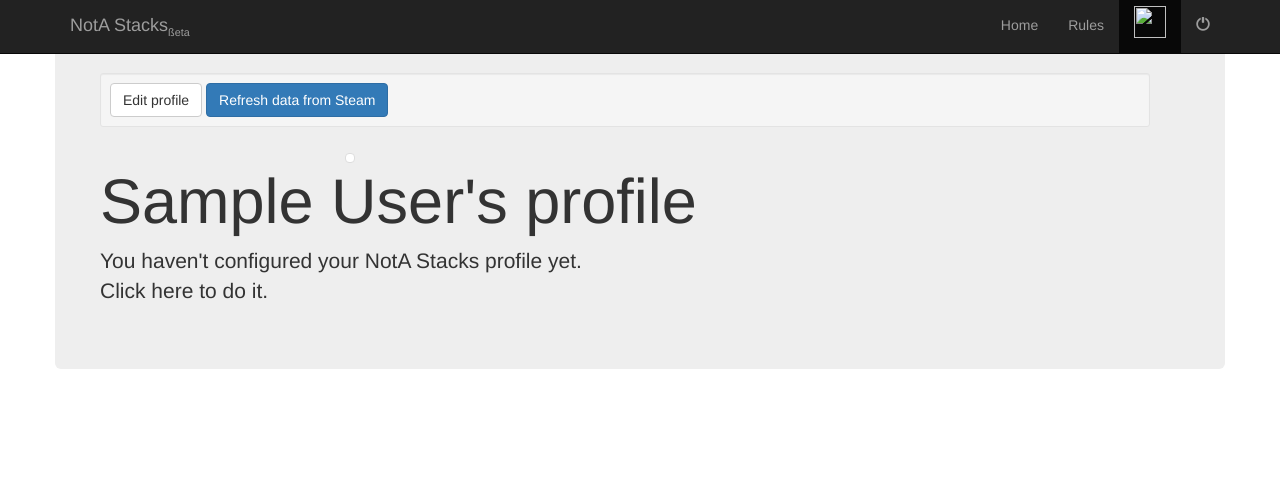
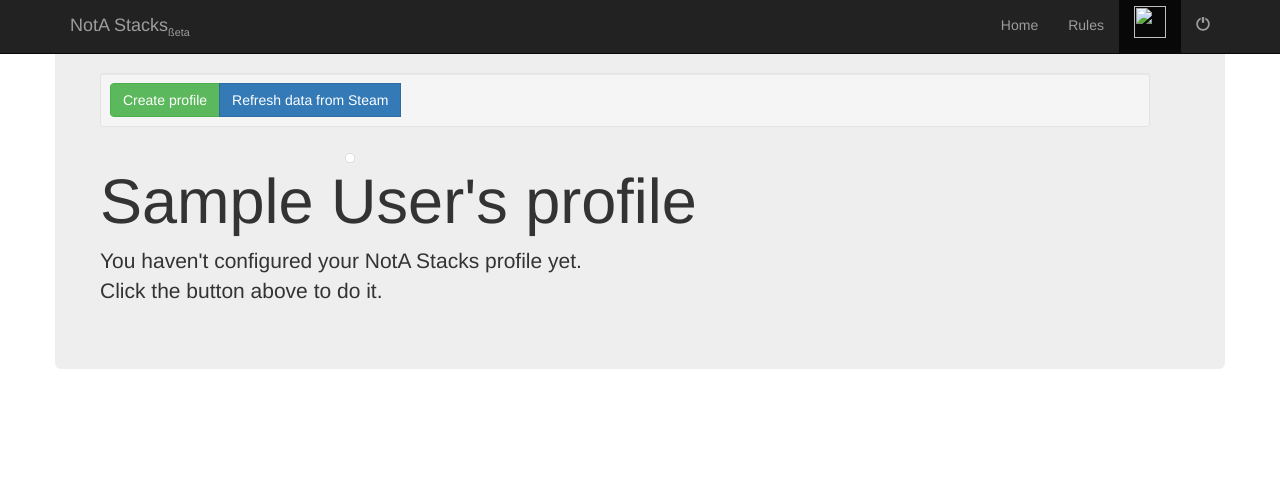
Before and after one commit to MeLlamoPablo/NotaStacks, a PHP site: page /profile.php in a window 1280 px wide. Shown: the top 498 px of the page. Run offline with PHP 8.4, Linux system fonts and the light colour scheme; the visitor is signed in with stand-in values (Sample User, id 1); some libraries are stand-ins or nearby versions.

Commit message:
Today's progress

```diff
--- a/classes.php
+++ b/classes.php
@@ -347,6 +347,7 @@
 	private $content;
 	private $modalButtons;
 	private $callButton;
+	private $formAttributes;
 	static $autoCallModals = array();
 
 	/**
@@ -357,14 +358,16 @@
 	 * @param string $content The modal's content. Can use HTML
 	 * @param string $modalButtons The code for the modal buttons (i.e: discard and save). If empty or null, will generate a generic Close button.
 	 * @param array $callbutton An array with two elements: $callbutton['content'] and $callbutton['attributes']. The content will be placed inside the button and the attributes will be place inside the <button> tag. The attributes are optional, the content isn't. The entire parameter is optional, but the modal will need to be set in "autocall" to be displayed.
+	 * @param string $formAttributes If the modal itself is a form that must be sumbitted, a string containing the attributes for the <form> tag (i.e: "action="send.php" method="post"). If it isn't set, no form will be created.
 	 */
-	public function __construct($id, $title, $content, $modalButtons = NULL, $callButton = NULL){
+	public function __construct($id, $title, $content, $modalButtons = NULL, $callButton = NULL, $formAttributes = NULL){
 		$this->id = $id;
 		$this->title = $title;
 		$this->content = $content;
 		$this->modalButtons = ($modalButtons === NULL) ? '<button type="button" class="btn btn-default" data-dismiss="modal">Close</button>' : $modalButtons;
 		//If the callButton is set and has at least its content, set the property to the given object, otherwise, set it to NULL
 		$this->callButton = ($callButton === NULL) ? NULL : ((isset($callButton['content'])) ? $callButton : NULL);
+		$this->formAttributes = $formAttributes;
 	}
 
 	/**
@@ -373,6 +376,8 @@
 	 * Two or more modals can be set to autoCall. If that happens, the seond modal will appear after the first is closed, the third will do it after the second is closed, etc.
 	 *
 	 * @param boolean $autoCall If is set to TRUE, generates also a script for the modal to be shown instantly, without needing a button to be pressed.
+	 *
+	 * @return string The modal's HTML code
 	 */
 	public function getModal($autoCall = FALSE){
 		//If there are two autoCall modals, this will determine if there was a previous modal auto called.
@@ -383,6 +388,7 @@
 		return '<div class="modal fade" id="'.$this->id.'" tabindex="-1" role="dialog">
 				<div class="modal-dialog" role="document">
 					<div class="modal-content">
+					'.(!is_null($this->formAttributes) ? '<form '.$this->formAttributes.'>' : '').'
 						<div class="modal-header">
 							<button type="button" class="close" data-dismiss="modal" aria-label="Close"><span aria-hidden="true">&times;</span></button>
 							<h4 class="modal-title">'.$this->title.'</h4>
@@ -391,9 +397,10 @@
 						<div class="modal-footer">
 							'.$this->modalButtons.'
 						</div>
-					</div><!-- /.modal-content -->
-				</div><!-- /.modal-dialog -->
-			</div><!-- /.modal -->'.
+					'.(!is_null($this->formAttributes) ? '</form>' : '').'
+					</div>'.// /.modal-content
+				'</div>'.// /.modal-dialog
+			'</div>'.// /.modal
 
 			($autoCall ? '<script type="text/javascript">
 				$( document ).ready(function(){
--- a/config.php
+++ b/config.php
@@ -29,4 +29,8 @@
 
 ';
 
+//Adjectives file
+//Adjectives are unlocked by players depending on the number of commends and are displayed right before the player's position. For example: "Awesome Midlaner". The more commends the player has, the better the unlocked adjectives are.
+$GLOBAL_CONFIG['adjectives'] = json_decode(file_get_contents('resources/adjectives.json'), TRUE);
+
 ?>
--- a/profile.php
+++ b/profile.php
@@ -35,6 +35,11 @@
 $userProfile = (isset($_GET['id'])) ? new User('db', $_GET['id']) : $loggedUser;
 $hasSetProfile = FALSE;
 
+//If the user has created/edited his profile
+if(isset($_POST['editProfileSubmit'])){
+	die(print_r($_POST));
+}
+
 //If the user has refreshed his data
 if(isset($_GET['refresh']) AND $loggedUser !== NULL) $alert = ($loggedUser->refresh()) ? '<div class="alert alert-success" role="alert">Your information has been refreshed successfully.<button type="button" class="close" data-dismiss="alert" aria-label="Close"><span aria-hidden="true">&times;</span></button></div>' : NULL;
 ?>
@@ -66,10 +71,32 @@
 		'<div class="jumbotron" style="margin-top: -15px">';
 			if(isset($alert)) echo $alert;
 			if($loggedUser !== NULL){
-				echo '<div class="row well well-sm container">';
+				echo '<div class="row well well-sm container btn-group">';
 				if($loggedUser->id === $userProfile->id){
-					echo '<button id="editProfileButton" class="btn btn-default">Edit profile</button>
-					<button '.(($loggedUser->timeSinceLastRefresh() > $GLOBAL_CONFIG['refreshWaitTime']) ? 'onclick="window.location.replace(\'profile.php?refresh\')" ' : '').'id="refreshButton" class="btn btn-primary'.(($loggedUser->timeSinceLastRefresh() < $GLOBAL_CONFIG['refreshWaitTime']) ? ' disabled' : '' ).'" data-show="tooltip" data-placement="bottom" title="Doing this will download your new avatar and name from Steam to the server. For performance reasons, you can only do this every 24 hours.">Refresh data from Steam</button>';
+					echo '<button data-toggle="modal" data-target="#editProfileModal" id="editProfileButton" class="btn '.($hasSetProfile ? 'btn-default">Edit profile</button>' : 'btn-success">Create profile</button>').
+					'<button '.(($loggedUser->timeSinceLastRefresh() > $GLOBAL_CONFIG['refreshWaitTime']) ? 'onclick="window.location.replace(\'profile.php?refresh\')" ' : '').'id="refreshButton" class="btn btn-primary'.(($loggedUser->timeSinceLastRefresh() < $GLOBAL_CONFIG['refreshWaitTime']) ? ' disabled' : '' ).'" data-show="tooltip" data-placement="bottom" title="Doing this will download your new avatar and name from Steam to the server. For performance reasons, you can only do this every 24 hours.">Refresh data from Steam</button>';
+					$modalContent = '
+
+					'.(!$hasSetProfile ? '<div>Creating a NotA Stacks profile allows you to give information about your playstile, your likes, your availability, etc. You do not have to fill every field, but it\'s encouraged to give as much information as possible to find the best match.</div>' : '').'
+
+					<h4>Favourite position</h4>
+					<div class="btn-toolbar"><div class="btn-group" data-toggle="buttons">
+						<label class="btn btn-default"><input type="radio" name="position_supp" id="position_supp">Safelane Carry</label>
+						<label class="btn btn-default"><input type="radio" name="position_mid" id="position_mid">Midlaner</label>
+						<label class="btn btn-default"><input type="radio" name="position_off" id="position_off">Offlaner</label>
+						<label class="btn btn-default"><input type="radio" name="position_supp" id="position_supp">Support</label>
+					</div></div>
+
+					<h4>Adjective</h4>
+					<div>Adjectives are unlocked by earning commends. Be nice and friendly to your teammates, and they may commend you. You can chose to display an adjective before your position.</div>
+					<div> //TODO select
+					</div>
+
+					';
+					$modalButtons = '<button type="button" class="btn btn-danger" data-dismiss="modal">Discard changes</button>
+					<button type="submit" name="editProfileSubmit" class="btn btn-'.($hasSetProfile ? 'primary' : 'success').'">Save changes</button>';
+					$editProfileModal = new Modal('editProfileModal', $hasSetProfile ? 'Edit my profile' : 'Create a NotA Stacks profile', $modalContent, $modalButtons, NULL, 'method="post" action"profile.php"');
+					echo $editProfileModal->getModal();
 				}else{
 					echo '<button id="commendButton" class="btn btn-success" data-show="tooltip" data-placement="bottom" title="Commend this player"><span class="glyphicon glyphicon-thumbs-up" aria-hidden="true"></span></button>';
 					echo '<button id="reportButton" class="btn btn-danger" data-show="tooltip" data-placement="bottom" title="Report this player"><span class="glyphicon glyphicon-flag" aria-hidden="true"></span></button>';
@@ -87,7 +114,7 @@
 					}else{
 						if(($loggedUser !== NULL) AND ($loggedUser->id === $userProfile->id)){
 							echo '<p>You haven\'t configured your NotA Stacks profile yet.<br>
-							Click here to do it.';
+							Click the button above to do it.';
 						}else{
 							echo '<p>This user hasn\'t configured his NotA Stacks profile yet.<br>
 							Click <a href="'.$userProfile->getUrl().'" target="_blank">here</a> to go to his Steam profile.';
```
Also changed, not shown: TODO.md (+3 -0 lines), resources/adjectives.json (added, +30 -0 lines).
